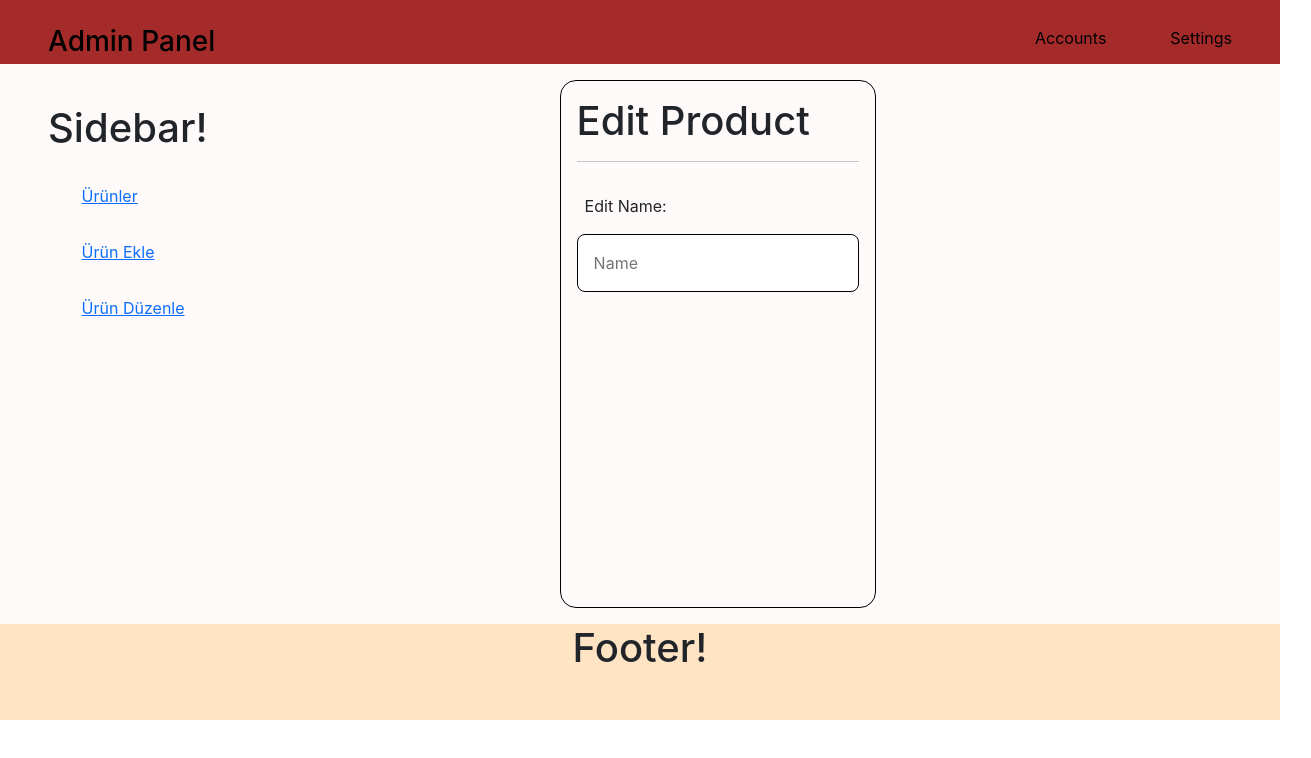
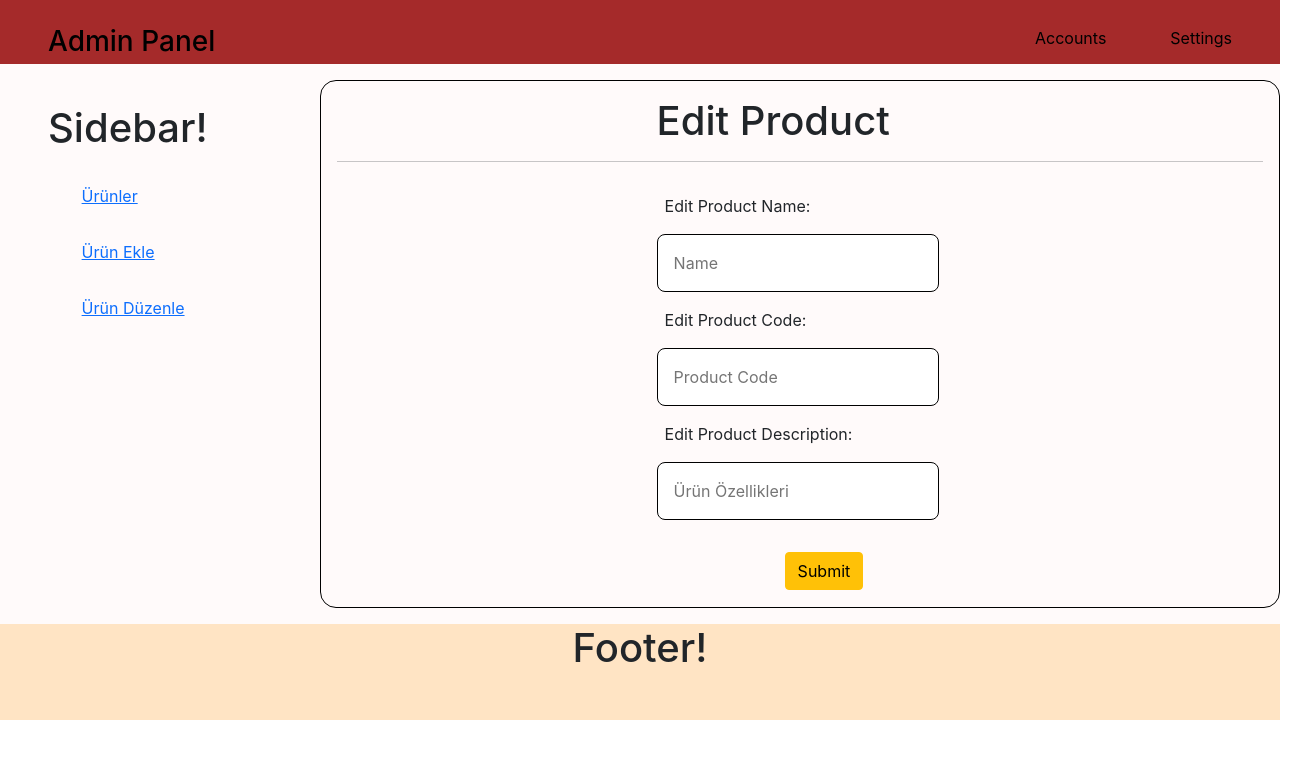
Before and after one commit to finebyme35/ReactAdminPanel, a React (Create React App) app: page /edit in a window 1280 px wide. Shown: the top 758 px of the page, 1311 px wide, since content can reach past the window. Built offline with nearby package versions, Linux system fonts and the light colour scheme; the HTML template or start-up script is replaced by a standard one.

Commit message:
ürün ekle ve düzenle formları eklendi

```diff
--- a/src/App.js
+++ b/src/App.js
@@ -2,6 +2,7 @@ import { Route, Routes } from "react-router";
 import Footer from "./components/Footer";
 import Main from "./components/Main";
 import Product from "./components/Product";
+import ProductAdd from "./components/ProductAdd";
 import ProductEdit from "./components/ProductEdit";
 import Sidebar from "./components/Sidebar";
 import Toolbar from "./components/Toolbar";
@@ -18,6 +19,7 @@ function App() {
             <Route path='/' element={<Main />} />
             <Route path='/product' element={<Product />} />
             <Route path='/edit' element={<ProductEdit />} />
+            <Route path='/add' element={<ProductAdd />} />
           </Routes>
       </div>
       <Footer />
--- a/src/components/Product.js
+++ b/src/components/Product.js
@@ -2,13 +2,8 @@ import { useState } from "react";
 import { Table, Button} from "react-bootstrap";
 
 const INITIAL_USER = [
-    {id: Math.random(), name: 'Hello', email: 'asd@gmail.com', username: 'hello123'},
-    {id: Math.random(), name: 'Hello1', email: 'asd1@gmail.com', username: 'hello1234'},
-    {id: Math.random(), name: 'Hello2', email: 'asd2@gmail.com', username: 'hello12345'},
-    {id: Math.random(), name: 'Hello3', email: 'asd3@gmail.com', username: 'hello123456'},
-    {id: Math.random(), name: 'Hello4', email: 'asd4@gmail.com', username: 'hello1234567'},
-    {id: Math.random(), name: 'Hello5', email: 'asd5@gmail.com', username: 'hello12345678'},
-    {id: Math.random(), name: 'Hello6', email: 'asd6@gmail.com', username: 'hello123456789'},
+    {id: Math.random(), product: 'Dolap', productcode: '1211111111', productdescription: 'açılır kapanır bir eşya'},
+
 ]
 
 function Product() {
@@ -22,11 +17,11 @@ function Product() {
         <section className="product">
                 <h1 className="product-title">Ürünler</h1>
                 <Table striped bordered hover variant="dark">
-                        <thead>
+                                <thead >
                                     <tr>
-                            <th>Name</th>
-                            <th>Email</th>
-                            <th>Username</th>
+                                    <th>Product Name</th>
+                                    <th>Product Code</th>
+                                    <th>Product Description</th>
                                     <th></th>
                                     </tr>
                                 </thead>
@@ -35,17 +30,16 @@ function Product() {
                                         users.map(user =>
                                             <tr key={user.id}>
                                                 <td>
-                                            {user.name}
+                                                    {user.product}
                                                 </td>
                                                 <td>
-                                            {user.email}
+                                                    {user.productcode}
                                                 </td>
                                                 <td>
-                                            {user.username}
+                                                    {user.productdescription}
                                                 </td>
                                                 <td>
                                                     <Button variant="warning">Edit</Button>{' '}
-
                                                     <Button variant="danger" onClick={() => onDelete(user.id)}>Delete</Button>
                                                 </td>
                                             </tr>
@@ -55,6 +49,7 @@ function Product() {
                                 </tbody>
 
                         </Table>
+
                    </section>
     )
 }
--- /dev/null
+++ b/src/components/ProductAdd.js
@@ -0,0 +1,38 @@
+import { Button } from "react-bootstrap";
+
+
+function ProductAdd(){
+    return(
+        <div className="product-edit">
+            <h1 className="product-edititle">Add Product</h1>
+            <hr />
+            <label htmlFor="product-name" className="product-label">Ürün Adı: </label>
+            <input
+            type="text"
+            placeholder="Ürün Adı"
+            id="product-name"
+            name="product-name"
+            className="product-input"
+            ></input>
+            <label htmlFor="product-code" className="product-label">Ürün Kodu: </label>
+            <input
+            type="number"
+            placeholder="Ürün Kodu"
+            id="product-code"
+            name="product-code"
+            className="product-input"
+            ></input>
+            <label htmlFor="product-description" className="product-label">Ürün Özellikleri: </label>
+            <input
+            type="text"
+            placeholder="Özellikleri"
+            id="product-description"
+            name="product-description"
+            className="product-input"
+            ></input>
+            <Button variant="warning" className="btn-sbmt">Submit</Button>
+        </div>
+    )
+}
+
+export default ProductAdd;
--- a/src/components/ProductEdit.js
+++ b/src/components/ProductEdit.js
@@ -1,3 +1,4 @@
+const { Button } = require("react-bootstrap");
 
 
 
@@ -8,14 +9,31 @@ function ProductEdit() {
         <div className="product-edit">
                 <h1 className="product-edititle">Edit Product</h1>
                 <hr />
-                <label htmlFor="product-name" className="product-label">Edit Name: </label>
+                <label htmlFor="product-names" className="product-label">Edit Product Name: </label>
                 <input
                 type="text"
                 placeholder="Name"
-                id="product-name"
-                name="product-name"
+                id="product-names"
+                name="product-names"
                 className="product-input"
                 ></input>
+                <label htmlFor="product-codes" className="product-label">Edit Product Code: </label>
+                <input
+                type="number"
+                placeholder="Product Code"
+                id="product-codes"
+                name="product-codes"
+                className="product-input"
+                ></input>
+                <label htmlFor="product-descriptions" className="product-label">Edit Product Description: </label>
+                <input
+                type="text"
+                placeholder="Ürün Özellikleri"
+                id="product-descriptions"
+                name="product-descriptions"
+                className="product-input"
+                ></input>
+                <Button variant="warning" className="btn-sbmt">Submit</Button>
         </div>
     )
 }
--- a/src/components/Sidebar.js
+++ b/src/components/Sidebar.js
@@ -11,7 +11,7 @@ function Sidebar() {
                         <Link to='/product' class="side-link">Ürünler</Link>
                     </li>
                     <li className="side-item">
-                        <Link to='/ekleme' class="side-link">Ürün Ekle</Link>
+                        <Link to='/add' class="side-link">Ürün Ekle</Link>
                     </li>
                     <li className="side-item">
                         <Link to='/edit' class="side-link">Ürün Düzenle</Link>
--- a/src/index.css
+++ b/src/index.css
@@ -76,22 +76,28 @@ code {
 }
 .product{
   width: 75rem;
+
 }
+
 .product-title{
   margin-left: 30rem;
   margin-top: 1rem;
 }
 
 .product-edit{
-  margin: 1rem 20rem;
+  margin: 1rem 5rem;
   padding: 1rem;
-  border: 0.1rem solid black;
+  border: 0.01rem solid black;
   border-radius: 1rem;
-  text-shadow: 5rem;
+  width: 60rem;
 
+}
+.product-edititle{
+  margin: 0 20rem;
 }
 .product-label{
   padding: 1rem 0.5rem;
+  margin: 0 20rem;
 
 }
 .product-input{
@@ -99,6 +105,10 @@ code {
   border: 0.1rem solid black;
   border-radius: 0.5rem;
   padding: 1rem;
+  margin: 0 20rem;
+}
+.btn-sbmt{
+  margin: 2rem 28rem;
 }
 
 .footer{
```
Lines whose indentation alone changed are shown as unchanged.
